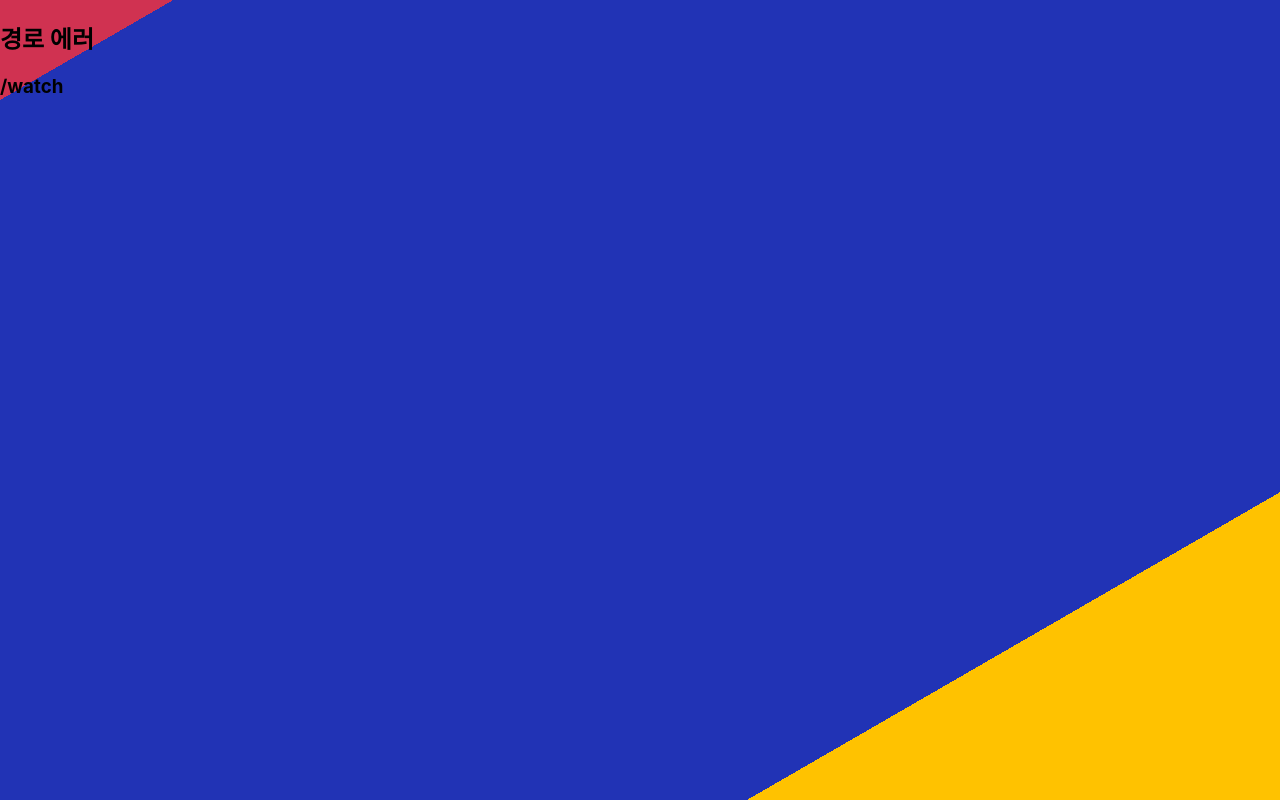
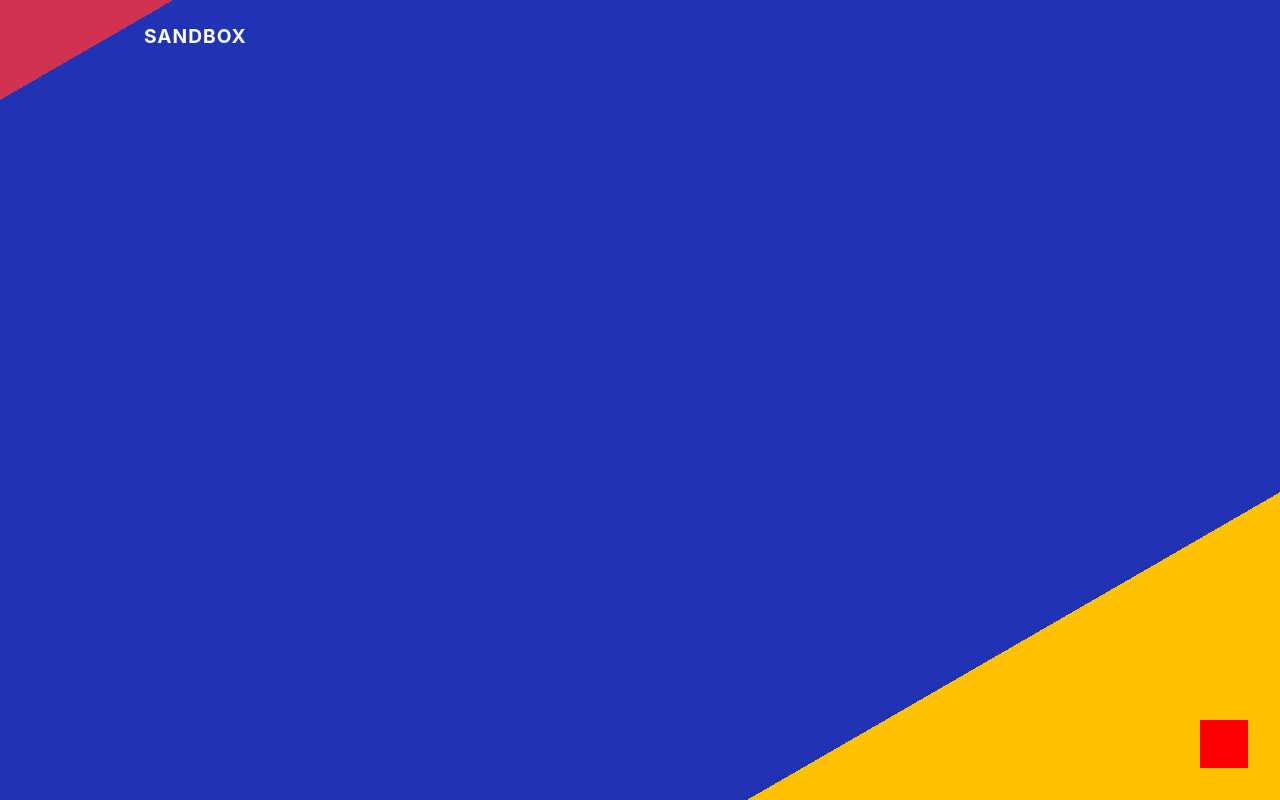
Before and after one commit to Mun94/SandBox, a React (Create React App) app in the folder sb_front/: page /watch in a window 1280 px wide. Built offline with nearby package versions, Linux system fonts and the light colour scheme.

Commit message:
200924 | DONE | 비디오 시청 페이지 생성

```diff
--- a/sb_front/src/App.js
+++ b/sb_front/src/App.js
@@ -2,6 +2,7 @@ import React from 'react';
 import { Route, Switch } from 'react-router-dom';
 import Home from './page/Home.js';
 import Videos from './page/Videos.js';
+import Watch from './page/Watch.js';
 
 function App() {
   return (
@@ -9,6 +10,7 @@ function App() {
       <Switch>
         <Route path="/" component={Home} exact />
         <Route path="/v/:channelId" component={Videos} />
+        <Route path="/watch" component={Watch} />
         <Route
           render={({ location }) => (
             <>
--- a/sb_front/src/components/home/Channels.js
+++ b/sb_front/src/components/home/Channels.js
@@ -1,11 +1,9 @@
 import React, { useCallback } from 'react';
 import styled from 'styled-components';
 import { List } from 'react-virtualized';
-import Header from '../common/Header.js';
 import SearchChannelsContainer from '../../containers/home/SearchChannelsContainer.js';
 import CategoryContainer from '../../containers/home/CategoryContainer.js';
 import Button from '../common/Button.js';
-
 import { RiPlayMiniFill, RiChatSmile3Fill } from 'react-icons/ri';
 import { BsQuestion } from 'react-icons/bs';
 import { AiFillGift } from 'react-icons/ai';
@@ -89,7 +87,7 @@ const Icon = styled.div`
     justify-content: center;
   }
   svg:hover {
-    border-bottom: 1.5px solid gray;
+    border-bottom: 2px solid gray;
   }
 `;
 
@@ -225,7 +223,6 @@ const Channels = ({
         <div>에러 발생</div>
       ) : (
         <>
-          <Header />
           <SearchSelectBlock>
             <select onChange={onChange}>
               <option value="">정렬</option>
--- a/sb_front/src/components/videos/Videos.js
+++ b/sb_front/src/components/videos/Videos.js
@@ -1,6 +1,7 @@
 import React from 'react';
 import styled, { css } from 'styled-components';
 import Responsive from '../common/Responsive.js';
+import { Link, withRouter } from 'react-router-dom';
 
 const VideoBlock = styled(Responsive)`
   display: flex;
@@ -18,10 +19,11 @@ const VideoBlock = styled(Responsive)`
   }
 `;
 
-const Wrapper = styled.div`
+const Wrapper = styled(Link)`
   width: 320px;
   display: flex;
   flex-direction: column;
+  margin-bottom: 1rem;
 `;
 
 const Title = styled.span`
@@ -39,7 +41,6 @@ const Duration = styled.span`
 `;
 const Sub = styled.span`
   margin-top: 0.3rem;
-  margin-bottom: 1rem;
   padding: 0 0.5rem;
   div {
     display: flex;
@@ -69,7 +70,8 @@ const PublishedAt = styled.span`
     `}
 `;
 
-const Videos = ({ videoDetail }) => {
+const Videos = ({ videoDetail, match }) => {
+  const { channelId } = match.params;
   const YMD = new Date();
   const setMonth = YMD.getMonth() + 1;
   const setDate = YMD.getDate();
@@ -96,7 +98,7 @@ const Videos = ({ videoDetail }) => {
   return (
     <VideoBlock>
       {videoDetail.map((Info) => (
-        <Wrapper key={Info.id}>
+        <Wrapper to={`/watch?video=${Info.videoId}`} key={Info.id}>
           <Img src={Info.medium.url} alt="" />
           <Duration>{Info.duration.slice(2, 20)}</Duration>
           <Sub>
@@ -119,4 +121,4 @@ const Videos = ({ videoDetail }) => {
   );
 };
 
-export default React.memo(Videos);
+export default withRouter(React.memo(Videos));
--- a/sb_front/src/containers/videos/VideosContainer.js
+++ b/sb_front/src/containers/videos/VideosContainer.js
@@ -74,6 +74,8 @@ const VideosContainer = ({ match }) => {
             favoriteCount,
             commentCount,
           },
+          player: { embedHtml },
+          id,
         } = videos.items[i];
 
         useVideoDetail.push({
@@ -82,7 +84,9 @@ const VideosContainer = ({ match }) => {
           title,
           description,
           medium,
+          embedHtml,
           tags,
+          videoId: id,
           categoryId,
           duration,
           viewCount,
--- a/sb_front/src/page/Home.js
+++ b/sb_front/src/page/Home.js
@@ -1,9 +1,10 @@
 import React from 'react';
 import ChannelsContainer from '../containers/home/ChannelsContainer.js';
-
+import Header from '../components/common/Header.js';
 const Home = () => {
   return (
     <>
+      <Header />
       <ChannelsContainer />
     </>
   );
--- /dev/null
+++ b/sb_front/src/page/Watch.js
@@ -0,0 +1,12 @@
+import React from 'react';
+import Header from '../components/common/Header.js';
+
+const Watch = () => {
+  return (
+    <>
+      <Header />
+    </>
+  );
+};
+
+export default Watch;
```
